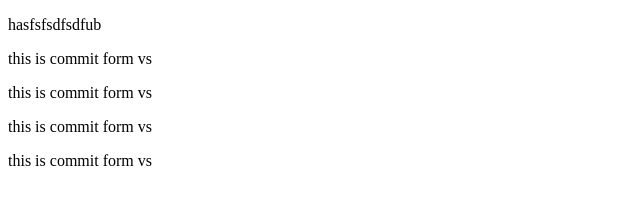
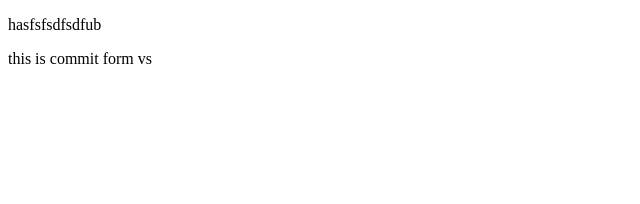
Before and after one commit to Aoun-Developer/temp, a plain HTML site: page index.html in a window 1280 px wide. Shown: the whole page, without its empty margins (0-640 px from the left). Drawn offline with Linux system fonts and the light colour scheme.

Commit message:
Update index.html

```diff
--- a/index.html
+++ b/index.html
@@ -14,9 +14,6 @@
     <p>hasfsfsdfsdfub</p>
 <!--     <p>this is commit form vs</p> -->
     <p>this is commit form vs</p>
-    <p>this is commit form vs</p>
-    <p>this is commit form vs</p>
-    <p>this is commit form vs</p>
 </body>
 
     <script>
```
